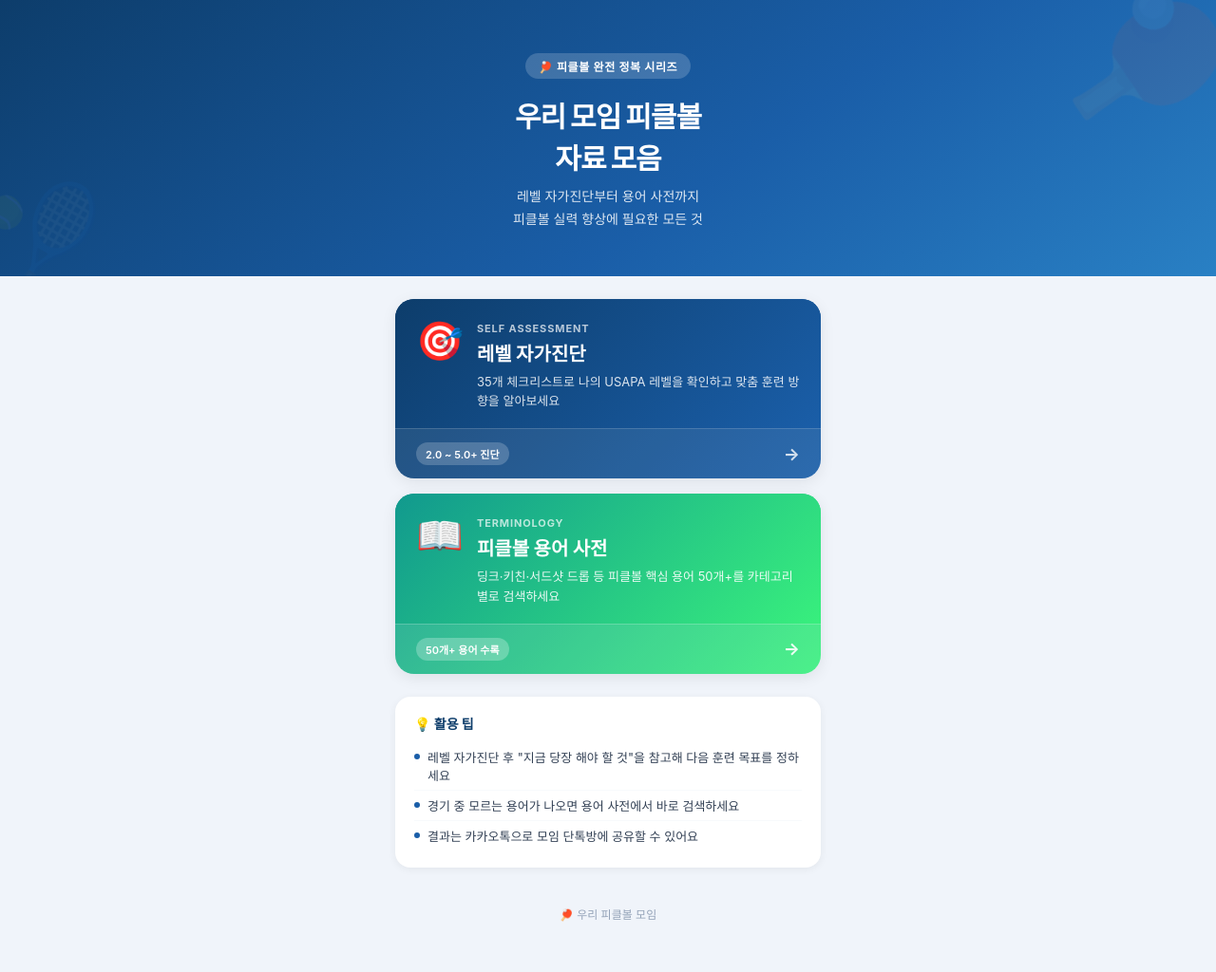
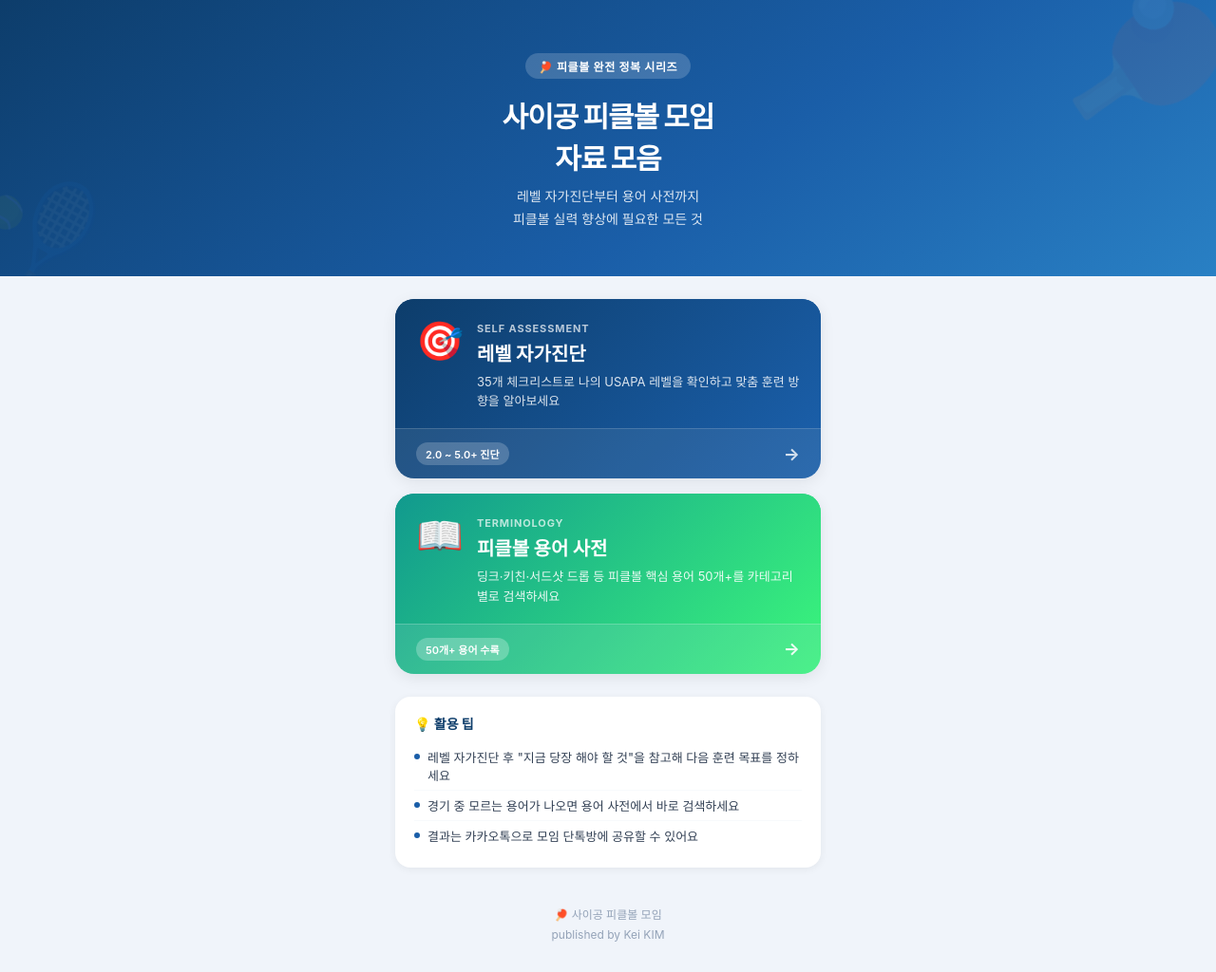
Before and after one commit to keikim8753/pickle, a plain HTML site: page index.html in a window 1280 px wide. Shown: the whole page at 95% size. Before the commit the page ends 1003 px from the top, so only its background shows below. Drawn offline with Linux system fonts and the light colour scheme.

Commit message:
minor edit

```diff
--- a/index.html
+++ b/index.html
@@ -67,7 +67,7 @@
 
 <div class="hero">
   <div class="hero-badge">🏓 피클볼 완전 정복 시리즈</div>
-  <h1>우리 모임 피클볼<br>자료 모음</h1>
+  <h1>사이공 피클볼 모임<br>자료 모음</h1>
   <p>레벨 자가진단부터 용어 사전까지<br>피클볼 실력 향상에 필요한 모든 것</p>
 </div>
 
@@ -111,7 +111,8 @@
 </div>
 
 <div class="footer">
-  🏓 우리 피클볼 모임
+  🏓 사이공 피클볼 모임<br>
+  <span style="margin-top:6px;display:inline-block">published by Kei KIM</span>
 </div>
 
 </body>
```
Also changed, not shown: 1 other file.
